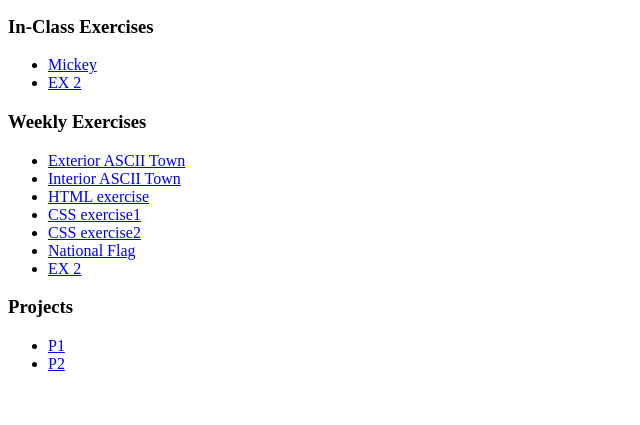
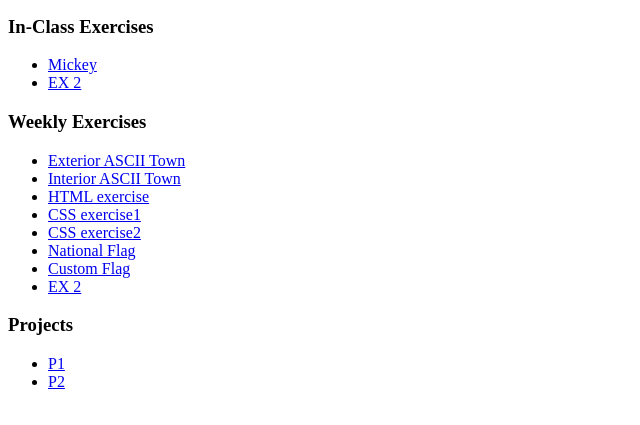
Before and after one commit to Jinyuyuuyuuu/interactive1, a plain HTML site: page index.html in a window 1280 px wide. Shown: the part 101-526 px from the top of the page, without its empty margins (0-640 px from the left). Drawn offline with Linux system fonts and the light colour scheme.

Commit message:
Update index.html

```diff
--- a/index.html
+++ b/index.html
@@ -37,6 +37,7 @@
             <li><a href="neighborhood/exercise-neighborhood-css1.html">CSS exercise1</a></li>
             <li><a href="neighborhood/exercise-neighborhood-css2 2.html">CSS exercise2</a></li>
             <li><a href="Flag/national-flag.html">National Flag</a></li>
+            <li><a href="custom-flag.html">Custom Flag</a></li>
             <li><a href="#">EX 2</a></li>
           </ul>
 
```
